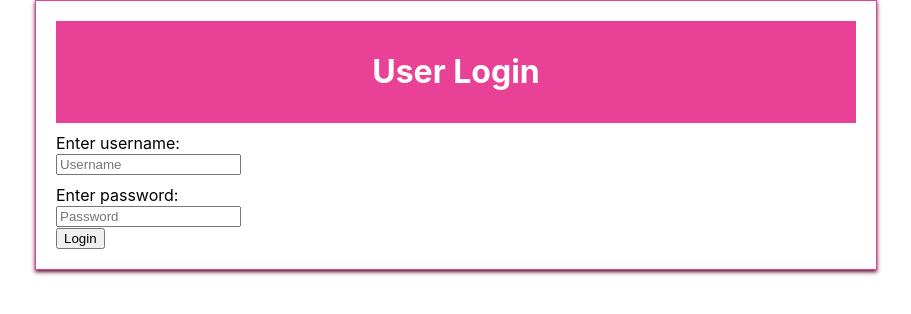
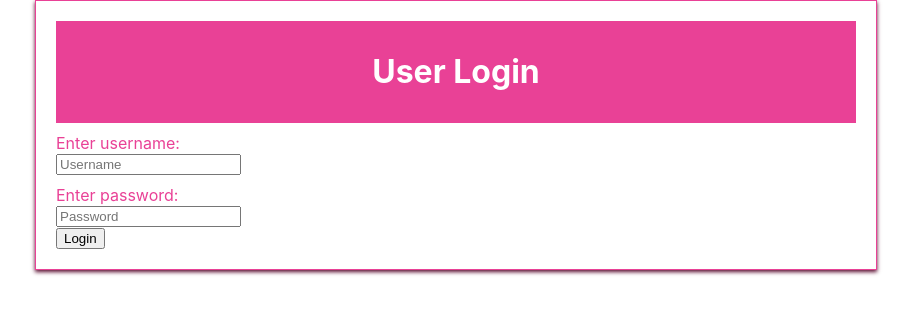
Before and after one commit to midnightsnidget/homework3, a React (Create React App) app in the folder login-out-app/: page / in a window 1280 px wide. Shown: the top 314 px of the page, without its empty margins (184-1095 px from the left). Built offline with nearby package versions, Linux system fonts and the light colour scheme.

Commit message:
changed text colour of input to pink

```diff
--- a/login-out-app/src/Layout.css
+++ b/login-out-app/src/Layout.css
@@ -14,7 +14,8 @@
     text-align: center;
   }
 
- label {
+label {
+    color: #e94196;
     display: block;
     margin-top: 10px;
   }
```
